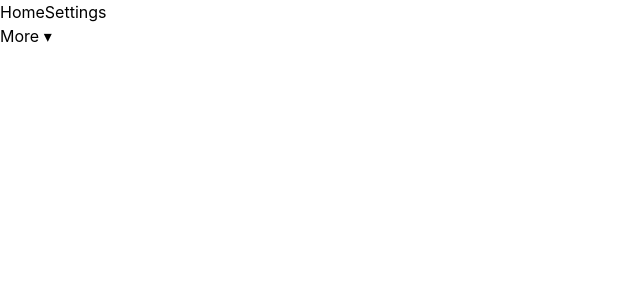
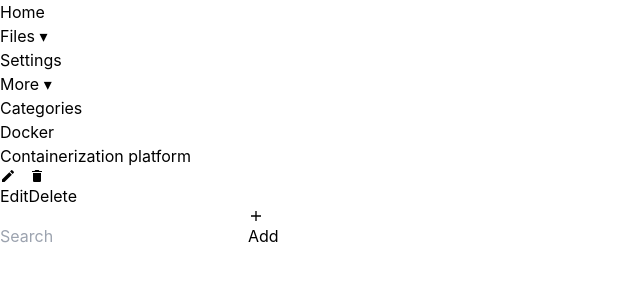
Before and after one commit to abhijith-p-subash/remx, a React (Vite) app: page /categories in a window 1280 px wide. Before the commit this address had no page. Shown: the top 300 px of the page, without its empty margins (0-640 px from the left). Built offline with nearby package versions, Linux system fonts and the light colour scheme.

Commit message:
ui update

```diff
--- a/src/App.tsx
+++ b/src/App.tsx
@@ -1,14 +1,12 @@
 import { useEffect } from "react";
 import "./App.css";
-import {
-  BrowserRouter as Router,
-  Routes,
-  Route,
-} from "react-router-dom";
+import { BrowserRouter as Router, Routes, Route } from "react-router-dom";
+
+import Navbar from "./components/Navbar";
+
 import Home from "./pages/Home";
 import Settings from "./pages/Settings";
-import Navbar from "./components/Navbar";
-// import Navbar from "./components/Navbar";
+import Categories from "./pages/Categories";
 
 function App() {
   useEffect(() => {
@@ -30,6 +28,7 @@
             <Routes>
               <Route path="/" element={<Home />} />
               <Route path="/settings" element={<Settings />} />
+              <Route path="/categories" element={<Categories />} />
             </Routes>
           </div>
         </div>
--- a/src/components/Navbar.tsx
+++ b/src/components/Navbar.tsx
@@ -1,87 +1,117 @@
 import { Link, useLocation } from "react-router-dom";
+import { useState, useRef, useEffect } from "react";
 import clsx from "clsx";
-import { useState, useRef, useEffect } from "react";
 
 export default function Navbar() {
   const location = useLocation();
-  const [dropdownOpen, setDropdownOpen] = useState(false);
-  const dropdownRef = useRef<HTMLDivElement>(null);
+  const [openDropdown, setOpenDropdown] = useState<string | null>(null);
+  const dropdownRefs = useRef<Record<string, HTMLDivElement | null>>({});
 
   const navItems = [
     { name: "Home", path: "/" },
+    {
+      name: "Files",
+      path: "/",
+      subItems: [
+        { name: "Categories", path: "/categories" },
+        { name: "Gemini", path: "/gemini" },
+        { name: "Preference", path: "/preference" },
+      ],
+    },
     { name: "Settings", path: "/settings" },
+    {
+      name: "More",
+      path: "/more",
+      subItems: [
+        { name: "About", path: "/about" },
+        { name: "Help", path: "/help" },
+        { name: "Support Us", path: "/support-us" },
+      ],
+    },
   ];
 
-  // Close dropdown if clicked outside
+  // Close dropdown when clicked outside
   useEffect(() => {
     const handleClickOutside = (event: MouseEvent) => {
-      if (dropdownRef.current && !dropdownRef.current.contains(event.target as Node)) {
-        setDropdownOpen(false);
-      }
+      const clickedInside = Object.values(dropdownRefs.current).some(
+        (ref) => ref && ref.contains(event.target as Node)
+      );
+      if (!clickedInside) setOpenDropdown(null);
     };
     window.addEventListener("click", handleClickOutside);
     return () => window.removeEventListener("click", handleClickOutside);
   }, []);
 
   return (
-    <nav className="text-white border-b border-gray-700 px-2 py-2">
-      <div className="flex justify-start gap-4 items-center">
-        {/* Main nav links */}
-        {navItems.map((item) => (
+    <nav className="text-white border-b border-gray-700 px-3 py-2 bg-gray-900">
+      <div className="flex items-center">
+        {navItems.map((item) => {
+          const isActive =
+            location.pathname === item.path ||
+            item.subItems?.some((s) => s.path === location.pathname);
+
+          if (item.subItems) {
+            return (
+              <div
+                key={item.name}
+                className="relative"
+                ref={(el) => (dropdownRefs.current[item.name] = el)}
+              >
+                <button
+                  onClick={() =>
+                    setOpenDropdown((prev) =>
+                      prev === item.name ? null : item.name
+                    )
+                  }
+                  className={clsx(
+                    "px-2 py-1 rounded-sm text-sm font-medium",
+                    isActive
+                      ? "text-green-400"
+                      : "text-gray-300 hover:text-green-300"
+                  )}
+                >
+                  {item.name} ▾
+                </button>
+                {openDropdown === item.name && (
+                  <div className="absolute mt-2 w-44 bg-gray-800 border border-gray-600 rounded-md shadow z-50">
+                    <ul className="text-sm text-gray-200">
+                      {item.subItems.map((sub) => (
+                        <li key={sub.name}>
+                          <Link
+                            to={sub.path}
+                            className={clsx(
+                              "block px-4 py-2 transition",
+                              location.pathname === sub.path
+                                ? "bg-green-700 text-white"
+                                : "hover:bg-green-700 hover:text-white"
+                            )}
+                          >
+                            {sub.name}
+                          </Link>
+                        </li>
+                      ))}
+                    </ul>
+                  </div>
+                )}
+              </div>
+            );
+          }
+
+          return (
             <Link
               key={item.name}
               to={item.path}
               className={clsx(
-              "px-1 rounded-sm transition-colors duration-200",
-              location.pathname === item.path
-                ? "text-green-500"
-                : "text-gray-300 hover:text-green-200"
+                "px-2 py-1 text-sm font-medium rounded-sm transition",
+                isActive
+                  ? "text-green-400"
+                  : "text-gray-300 hover:text-green-300"
               )}
             >
               {item.name}
             </Link>
-        ))}
-
-        {/* Dropdown */}
-        <div className="relative" ref={dropdownRef}>
-          <button
-            onClick={() => setDropdownOpen(!dropdownOpen)}
-            className="text-gray-300 hover:text-green-200 px-1 rounded-sm transition-colors duration-200"
-          >
-            More ▾
-          </button>
-
-          {dropdownOpen && (
-            <div className="absolute mt-1 left-0 bg-gray-800 border border-gray-600 rounded-md shadow-md z-50 min-w-[140px]">
-              <ul className="text-sm text-gray-200">
-                <li>
-                  <Link
-                    to="/about"
-                    className="block px-4 py-2 hover:bg-green-700 hover:text-white transition"
-                  >
-                    About
-                  </Link>
-                </li>
-                <li>
-                  <Link
-                    to="/help"
-                    className="block px-4 py-2 hover:bg-green-700 hover:text-white transition"
-                  >
-                    Help
-                  </Link>
-                </li>
-                <li>
-                  <button
-                    onClick={() => alert("Sign out")}
-                    className="w-full text-left px-4 py-2 hover:bg-green-700 hover:text-white transition"
-                  >
-                    Sign out
-                  </button>
-                </li>
-              </ul>
-            </div>
-          )}
-        </div>
+          );
+        })}
       </div>
     </nav>
   );
--- /dev/null
+++ b/src/pages/Categories.tsx
@@ -0,0 +1,215 @@
+import { useState, useEffect } from "react";
+import { IoMdAdd, IoMdTrash, IoMdCreate } from "react-icons/io";
+
+interface Category {
+  id: number;
+  name: string;
+  description: string;
+  color: string;
+}
+
+const Categories = () => {
+  const [showModal, setShowModal] = useState(false);
+  const [categoryName, setCategoryName] = useState("");
+  const [description, setDescription] = useState("");
+  const [color, setColor] = useState("#10b981");
+  const [categories, setCategories] = useState<Category[]>([]);
+  const [editingCategory, setEditingCategory] = useState<Category | null>(null);
+  const [search, setSearch] = useState("");
+
+  useEffect(() => {
+    if (categories.length === 0) {
+      setCategories([
+        {
+          id: Date.now(),
+          name: "Docker",
+          description: "Containerization platform",
+          color: "#0db7ed", // Docker blue
+        },
+      ]);
+    }
+  }, []);
+
+  const handleSaveCategory = () => {
+    if (categoryName.trim()) {
+      if (editingCategory) {
+        setCategories((prev) =>
+          prev.map((cat) =>
+            cat.id === editingCategory.id
+              ? { ...cat, name: categoryName, description, color }
+              : cat
+          )
+        );
+      } else {
+        setCategories((prev) => [
+          ...prev,
+          {
+            id: Date.now(),
+            name: categoryName,
+            description,
+            color,
+          },
+        ]);
+      }
+      resetForm();
+    }
+  };
+
+  const handleEdit = (cat: Category) => {
+    setEditingCategory(cat);
+    setCategoryName(cat.name);
+    setDescription(cat.description);
+    setColor(cat.color);
+    setShowModal(true);
+  };
+
+  const handleDelete = (id: number) => {
+    setCategories((prev) => prev.filter((cat) => cat.id !== id));
+  };
+
+  const resetForm = () => {
+    setCategoryName("");
+    setDescription("");
+    setColor("#10b981");
+    setEditingCategory(null);
+    setShowModal(false);
+  };
+
+  const filteredCategories = categories.filter((cat) =>
+    cat.name.toLowerCase().includes(search.toLowerCase())
+  );
+
+  return (
+    <div className="min-h-screen flex flex-col bg-gray-100 dark:bg-gray-900">
+      <section className="flex-1 overflow-hidden">
+        <h5 className="text-md font-semibold mb-2 text-gray-800 dark:text-gray-100 uppercase tracking-wide">
+          Categories
+        </h5>
+
+        {/* Category List */}
+        <div className="grid grid-cols-3 gap-2">
+          {filteredCategories.map((cat) => (
+            <div
+              key={cat.id}
+              className="p-2 rounded-md shadow-md border border-gray-300 dark:border-gray-700 bg-white dark:bg-gray-800 relative"
+            >
+              <span
+                className="absolute w-3 h-3 rounded-full top-2 right-2"
+                style={{ backgroundColor: cat.color }}
+              ></span>
+              <h3 className="text-lg font-bold text-gray-800 dark:text-white">
+                {cat.name}
+              </h3>
+              <p className="text-sm text-gray-600 dark:text-gray-300 mb-2">
+                {cat.description}
+              </p>
+              <div className="flex gap-2">
+                <button
+                  onClick={() => handleEdit(cat)}
+                  type="button"
+                  className="px-3 py-2 text-xs font-medium text-center inline-flex items-center text-white bg-blue-700 rounded-lg hover:bg-blue-800 focus:ring-4 focus:outline-none focus:ring-blue-300 dark:bg-blue-600 dark:hover:bg-blue-700 dark:focus:ring-blue-800"
+                >
+                  <IoMdCreate />
+                  Edit
+                </button>
+                <button
+                  onClick={() => handleDelete(cat.id)}
+                  type="button"
+                  className="px-3 py-2 text-xs font-medium text-center inline-flex items-center text-white bg-red-700 rounded-lg hover:bg-red-800 focus:ring-4 focus:outline-none focus:ring-red-300 dark:bg-red-600 dark:hover:bg-red-700 dark:focus:ring-red-800"
+                >
+                  <IoMdTrash className="text-lg me-1" />
+                  Delete
+                </button>
+              </div>
+            </div>
+          ))}
+        </div>
+      </section>
+
+      {/* Bottom Bar */}
+      <footer className="sticky bottom-0 w-full border-t border-gray-300 dark:border-gray-700 py-3 mt-4 bg-gray-100 dark:bg-gray-900">
+        <div className="flex gap-2 items-center">
+          <input
+            type="text"
+            placeholder="Search"
+            value={search}
+            onChange={(e) => setSearch(e.target.value)}
+            className="w-full px-3 py-2 text-sm rounded-md border border-gray-300 focus:ring-2 focus:ring-green-500 focus:outline-none dark:bg-gray-700 dark:border-gray-600 dark:text-white"
+          />
+          <button
+            onClick={() => setShowModal(true)}
+            className="flex items-center gap-1 px-4 py-2 text-sm font-medium rounded-md bg-blue-600 hover:bg-blue-700 text-white dark:bg-blue-500 dark:hover:bg-blue-600"
+          >
+            <IoMdAdd className="text-white font-bold" /> Add
+          </button>
+        </div>
+      </footer>
+
+      {/* Modal */}
+      {showModal && (
+        <div
+          className="fixed inset-0 z-50 flex items-center justify-center bg-black bg-opacity-50"
+          onClick={resetForm}
+        >
+          <div
+            className="bg-white dark:bg-gray-800 rounded-lg shadow-lg w-full max-w-md p-6"
+            onClick={(e) => e.stopPropagation()}
+          >
+            <h2 className="text-lg font-semibold mb-4 text-gray-800 dark:text-gray-100">
+              {editingCategory ? "Edit" : "Add"} Category
+            </h2>
+            <div className="mb-3">
+              <label className="block text-sm font-medium text-gray-700 dark:text-gray-200 mb-1">
+                Name
+              </label>
+              <input
+                type="text"
+                value={categoryName}
+                onChange={(e) => setCategoryName(e.target.value)}
+                className="w-full px-3 py-2 text-sm rounded-md border border-gray-300 dark:border-gray-600 dark:bg-gray-700 dark:text-white focus:ring-2 focus:ring-green-500 focus:outline-none"
+              />
+            </div>
+            <div className="mb-3">
+              <label className="block text-sm font-medium text-gray-700 dark:text-gray-200 mb-1">
+                Description
+              </label>
+              <textarea
+                value={description}
+                onChange={(e) => setDescription(e.target.value)}
+                rows={2}
+                className="w-full px-3 py-2 text-sm rounded-md border border-gray-300 dark:border-gray-600 dark:bg-gray-700 dark:text-white focus:ring-2 focus:ring-green-500 focus:outline-none"
+              ></textarea>
+            </div>
+            <div className="mb-4">
+              <label className="block text-sm font-medium text-gray-700 dark:text-gray-200 mb-1">
+                Color
+              </label>
+              <input
+                type="color"
+                value={color}
+                onChange={(e) => setColor(e.target.value)}
+                className="h-10 w-16 cursor-pointer"
+              />
+            </div>
+            <div className="flex justify-end gap-2">
+              <button
+                onClick={resetForm}
+                className="px-4 py-2 text-sm rounded-md bg-gray-200 dark:bg-gray-600 hover:bg-gray-300 dark:hover:bg-gray-500 text-gray-800 dark:text-white"
+              >
+                Cancel
+              </button>
+              <button
+                onClick={handleSaveCategory}
+                className="px-4 py-2 text-sm rounded-md bg-blue-600 hover:bg-blue-700 text-white"
+              >
+                {editingCategory ? "Update" : "Add"}
+              </button>
+            </div>
+          </div>
+        </div>
+      )}
+    </div>
+  );
+};
+
+export default Categories;
```
Also changed, not shown: src/components/ui/Card.tsx (+4 -6 lines), src/pages/Home.tsx (+35 -89 lines). Lines whose indentation alone changed are shown as unchanged.
